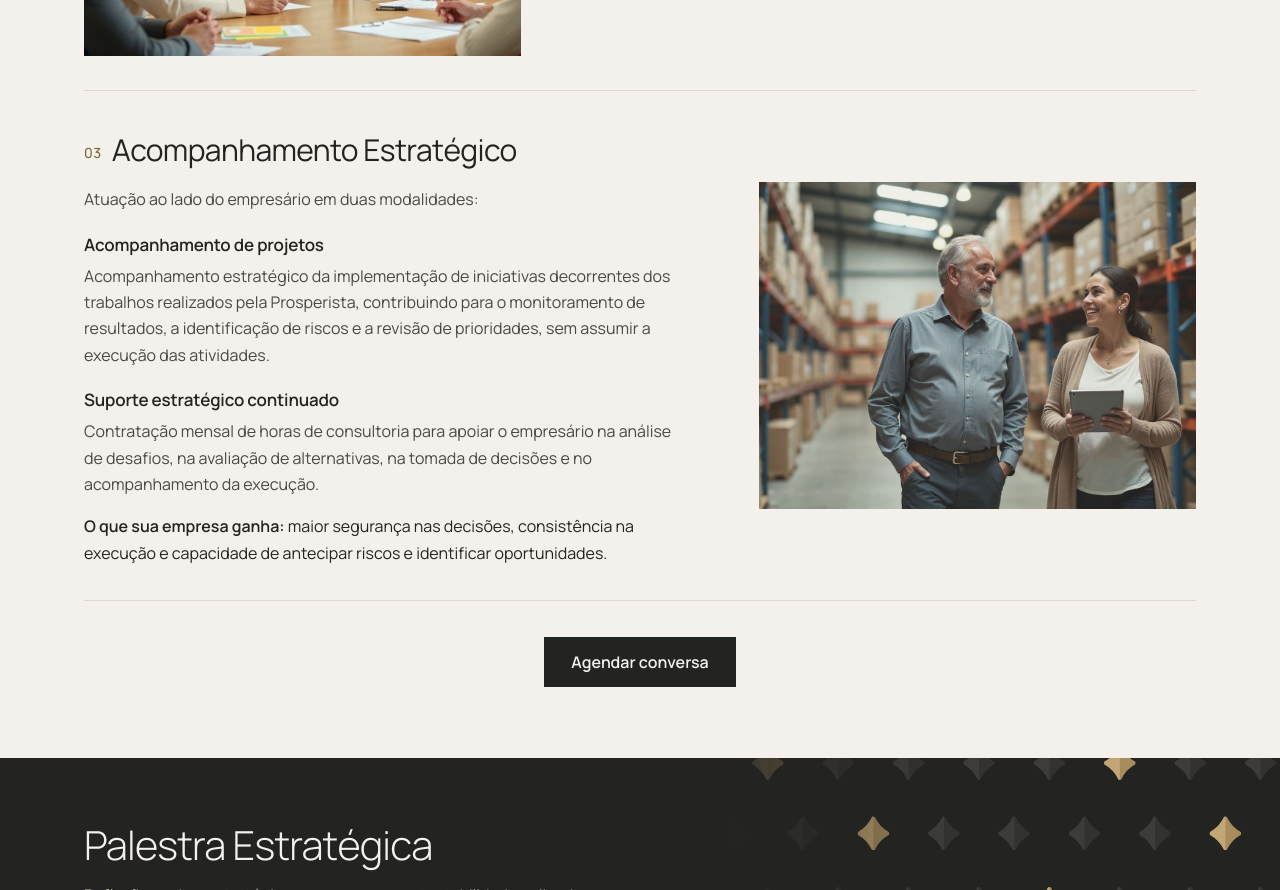
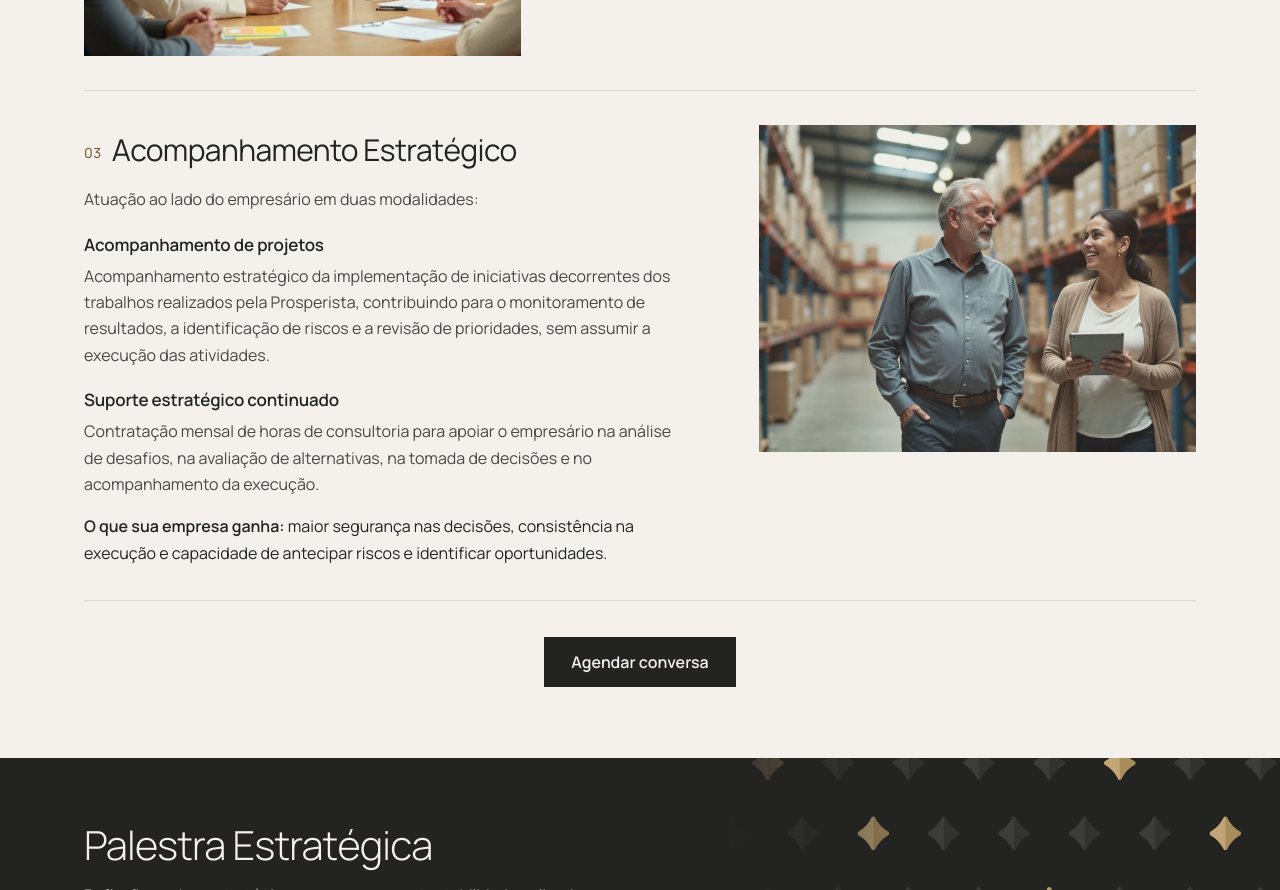
Before and after one commit to rlisboadesign162/prosperista-site, a plain HTML site: page index.html in a window 1280 px wide. Shown: the part 2555-3445 px from the top of the page. Drawn offline with Linux system fonts and the light colour scheme.

Commit message:
Servicos: foto do bloco 03 alinhada ao topo do titulo
Co-Authored-By: Claude Sonnet 5.5 <noreply@anthropic.com>

```diff
--- a/index.html
+++ b/index.html
@@ -113,6 +113,7 @@ p{margin:0 0 16px;text-wrap:pretty}
 .sv-i{display:grid;grid-template-columns:7fr 5fr;gap:clamp(28px,5vw,72px);align-items:center;border-top:1px solid var(--rule);padding:clamp(22px,2.8vw,34px) 0}
 .sv-i.rev{grid-template-columns:5fr 7fr}.sv-i.rev .sv-f{order:-1}
 .sv-f{margin:0}.sv-f img{width:100%;aspect-ratio:4/3;object-fit:cover}
+#acompanhamento{align-items:start}
 .sv-t h3{font-size:clamp(24px,2.5vw,30px);font-weight:400;margin-bottom:12px}
 .sv-t h3 .sn{display:inline-block;font-size:14px;font-weight:500;color:var(--cet);letter-spacing:.04em;margin-right:10px;vertical-align:middle}
 .sv-t h4{font-size:17px;font-weight:600;letter-spacing:-.01em;margin:18px 0 4px}
```
Also changed, not shown: _src.html (+1 -0 lines).
